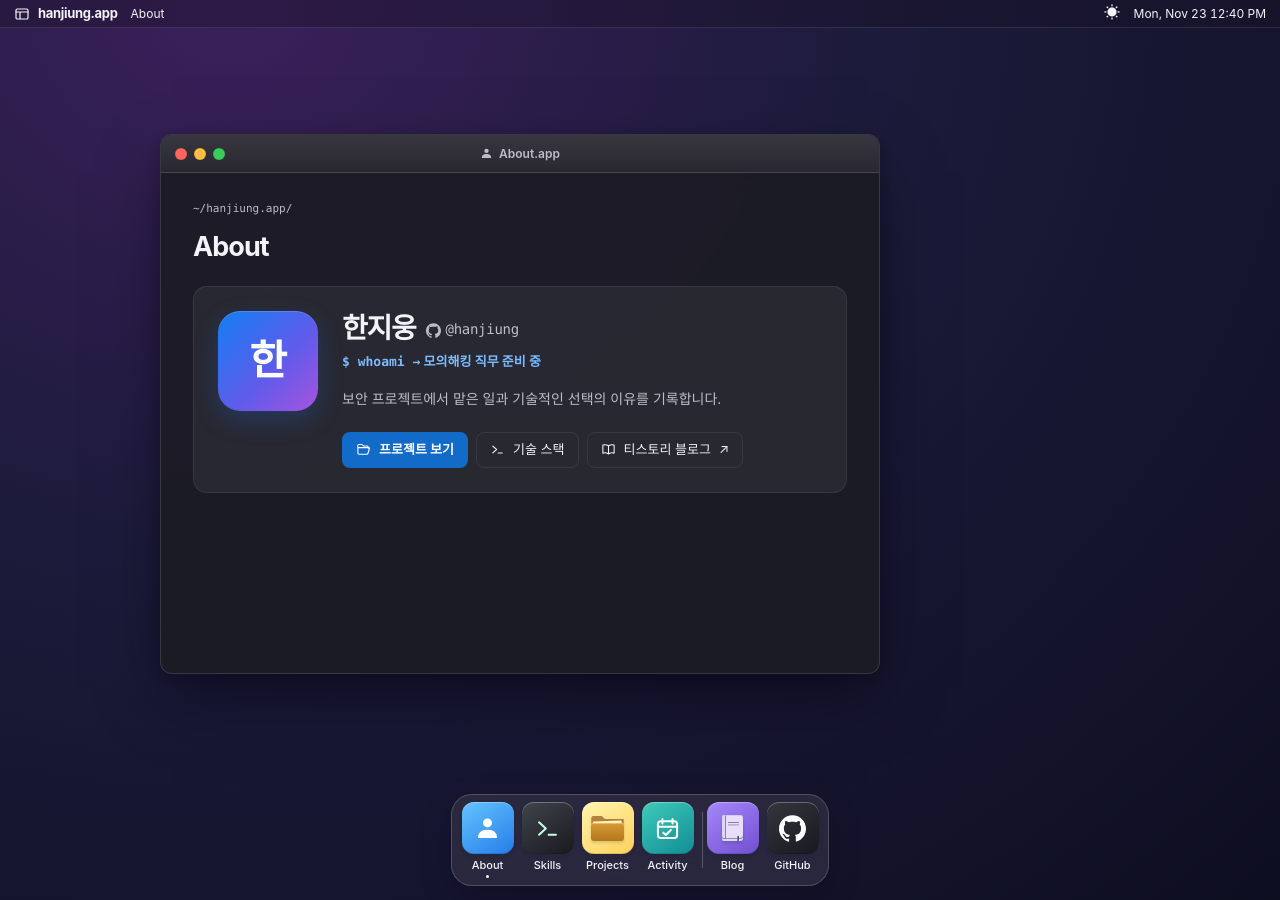
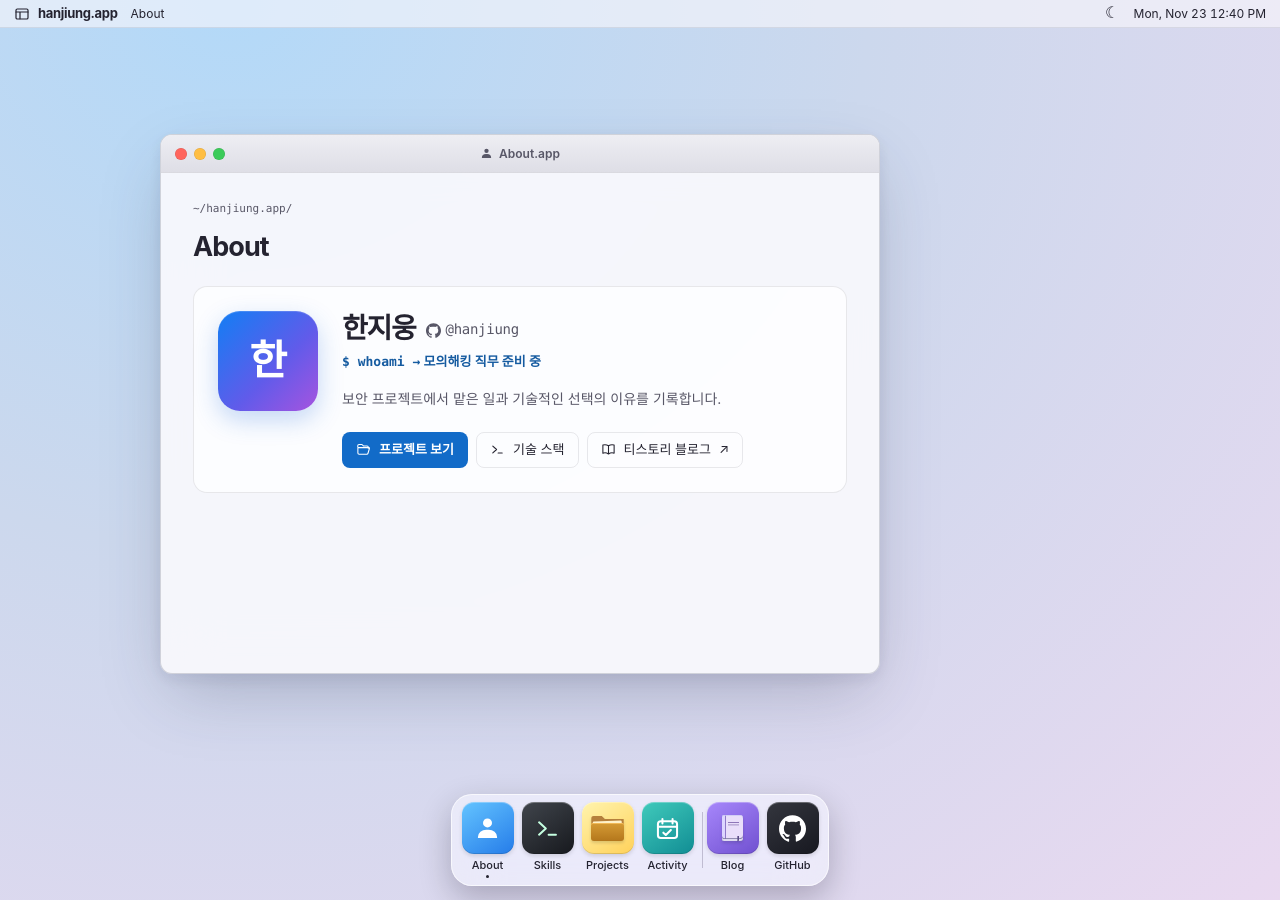
Before and after one commit to hanjiung/hanjiung.github.io, a Jekyll site: the page built from index.html, in a window 1280 px wide. Built offline with Jekyll 4.4.1, drawn with Linux system fonts in a browser that asks for light colours.

Commit message:
Use the light appearance by default

```diff
--- a/_layouts/default.html
+++ b/_layouts/default.html
@@ -1,5 +1,5 @@
 <!doctype html>
-<html lang="{{ site.locale | default: 'ko' }}" data-look="dark">
+<html lang="{{ site.locale | default: 'ko' }}" data-look="light">
   <head>
     <meta charset="utf-8">
     <meta name="viewport" content="width=device-width, initial-scale=1, viewport-fit=cover">
@@ -11,14 +11,14 @@
     <meta property="og:url" content="{{ page.url | absolute_url }}">
     <meta property="og:locale" content="ko_KR">
     <link rel="icon" href="{{ '/assets/favicon.svg' | relative_url }}" type="image/svg+xml">
-    <link rel="stylesheet" href="{{ '/assets/css/main.css' | relative_url }}?v={{ site.time | date: '%s' }}">
     <script>
       try {
-        if (localStorage.getItem("portfolio-appearance") === "light") {
-          document.documentElement.dataset.look = "light";
+        if (localStorage.getItem("portfolio-appearance") === "dark") {
+          document.documentElement.dataset.look = "dark";
         }
       } catch {}
     </script>
+    <link rel="stylesheet" href="{{ '/assets/css/main.css' | relative_url }}?v={{ site.time | date: '%s' }}">
     <script defer src="{{ '/assets/js/desktop.js' | relative_url }}?v={{ site.time | date: '%s' }}"></script>
   </head>
   {% assign current_app = page.section | default: page.collection | default: 'home' %}
@@ -33,7 +33,7 @@
         <span class="current-app" lang="en">{{ current_section.name | default: 'About' | remove: '.app' | escape }}</span>
       </div>
       <div class="menu-status">
-        <button class="appearance" type="button" aria-label="밝은 화면으로 전환" hidden>
+        <button class="appearance" type="button" aria-label="어두운 화면으로 전환" hidden>
           <span class="appearance-icon" aria-hidden="true"></span>
         </button>
         <time class="menu-clock" lang="en" hidden><span class="menu-date"></span> <span class="menu-time"></span></time>
```
